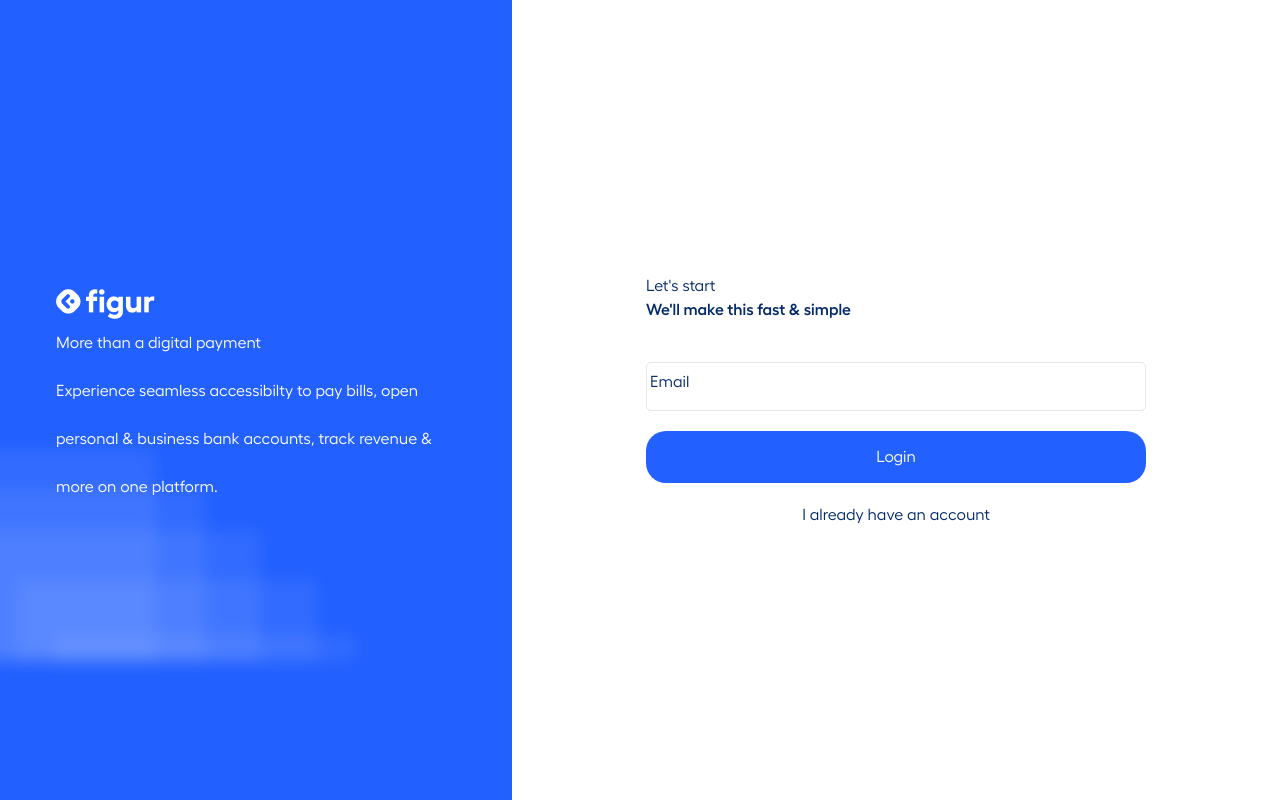
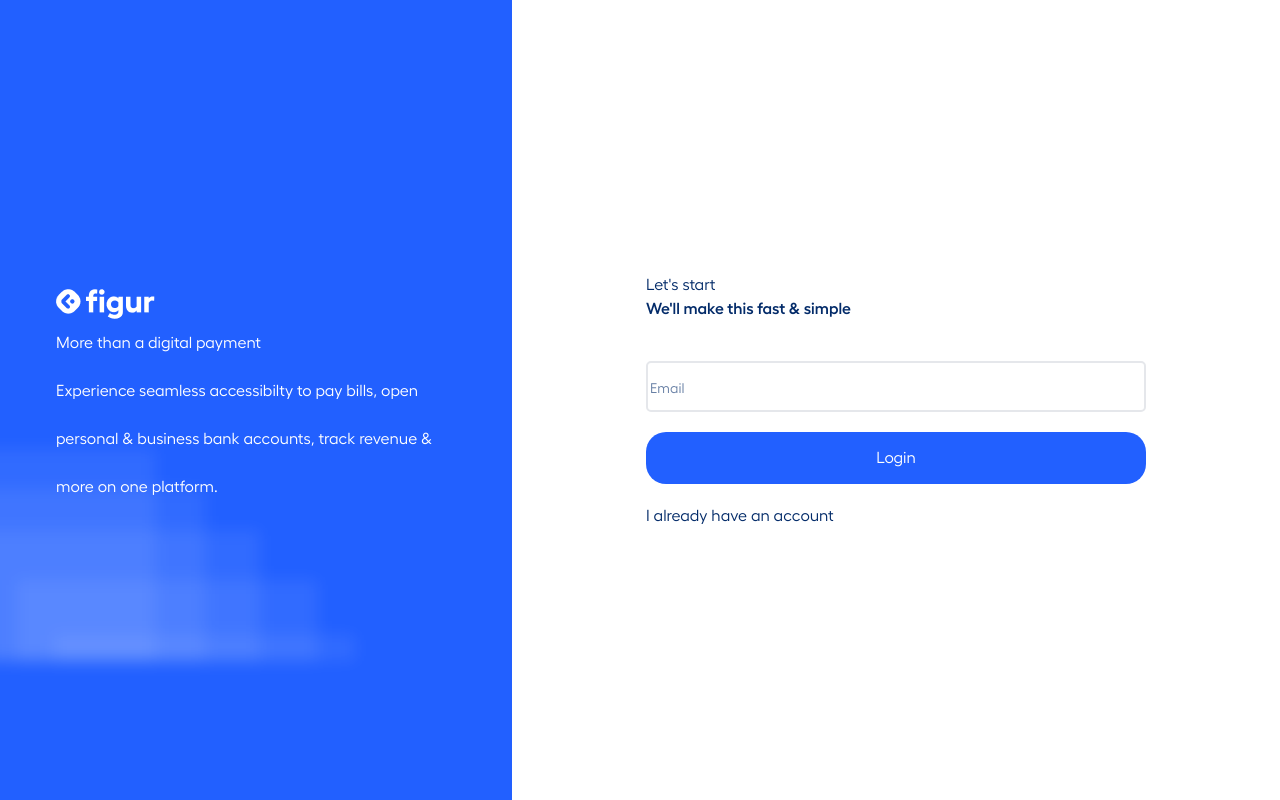
Before and after one commit to Emeka-Okpaleke/figur-signup, a React (Create React App) app: page / in a window 1280 px wide. Built offline with nearby package versions, Linux system fonts and the light colour scheme.

Commit message:
Helllix font style added

```diff
--- a/src/components/PersonalDetail.js
+++ b/src/components/PersonalDetail.js
@@ -9,7 +9,7 @@ const PersonalDetails = ({ personalLink }) => {
                 <div className="login-box">
                     <div className="head-container">
                         <p>Let's start</p>
-                        <h2>Tell us about you</h2>
+                        <h2 className="font-semibold">Tell us about you</h2>
                     </div>
                     <div className="bg-gray-300 rounded-[10px] w-fit ">
                         <span className="p-[10px]">Please use your legal <b>First Name</b> and <b>Last Name</b></span>
--- a/src/components/inputText.js
+++ b/src/components/inputText.js
@@ -1,6 +1,6 @@
 const InputEmail = () => {
     return (
-        <input type="text" id="text" required className="border-b focus:outline-none py-1 peer w-full  border-gray-200 h-full focus:border-blue-600 " autoComplete="off"/>
+        <input type="text" id="text" required className="focus:outline-none py-1 peer w-full  border-gray-200 h-full focus:border-blue-600 border-2" autoComplete="off"/>
      );
 }
 
--- a/src/components/login.js
+++ b/src/components/login.js
@@ -7,14 +7,14 @@ const Login = ({loginLink}) => {
                             <p>Let's start</p>
                             <h2 className="font-semibold">We'll make this fast & simple</h2>
                         </div>
-                        <form>
+                        <form className="flex">
                             <TextBox color={"secondary"}>
                                 Email
                             </TextBox>
                             <div className="submit-div" style={{ display: "flex", justifyContent: "center" }}>
                             <Button onClick={loginLink} color="primary">Login</Button>
                             </div>
-                            <div className="link">
+                            <div className="link self-baseline">
                                 <a href="/">I already have an account</a>
                             </div>
                         </form>
--- a/src/components/signup.css
+++ b/src/components/signup.css
@@ -66,10 +66,10 @@ button{
     color: white;
 }
 
-.link{
+/* .link{
     align-self: center;
 
-}
+} */
 
 .link a{
     color: #032B69;
--- a/src/components/textBox.js
+++ b/src/components/textBox.js
@@ -14,7 +14,7 @@ const TextBox = ({children, color}) => {
     <div className="email text-input">
         <div className="relative w-full h-full">
             <InputEmail/>
-            <label style={{color : buttonColor}} for="text" className="absolute left-0 top-1 cursor-text peer-focus:text-xs peer-focus:-top-4 transition-all p-1 peer-focus:bg-white">{children}</label>
+            <label style={{color : buttonColor}} for="text" className="absolute left-0 top-1 cursor-text peer-focus:text-xs peer-focus:-top-4 transition-all p-1 opacity-60 text-sm pt-3.5 " >{children}</label>
         </div>
     </div>
      );
```
